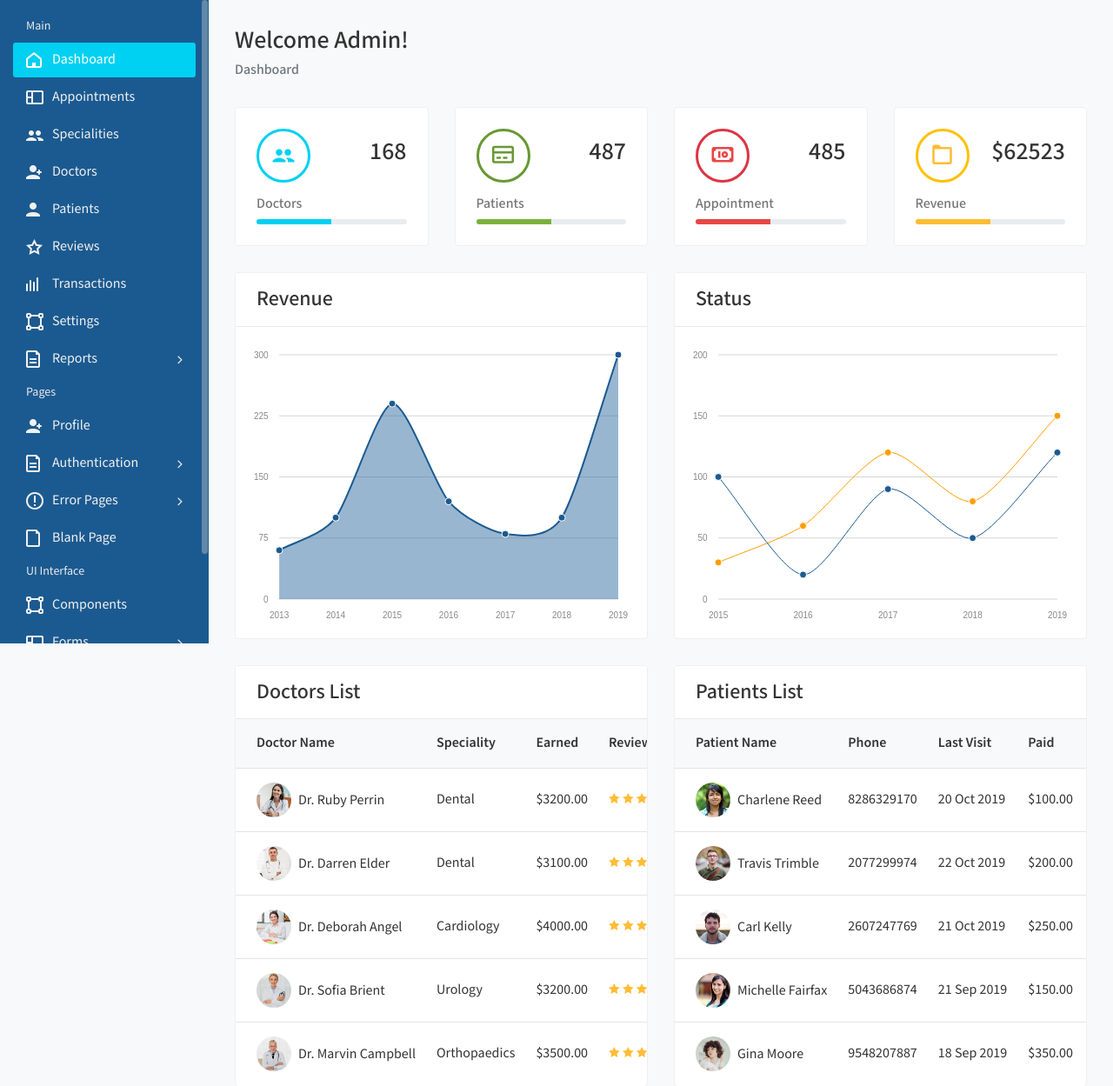
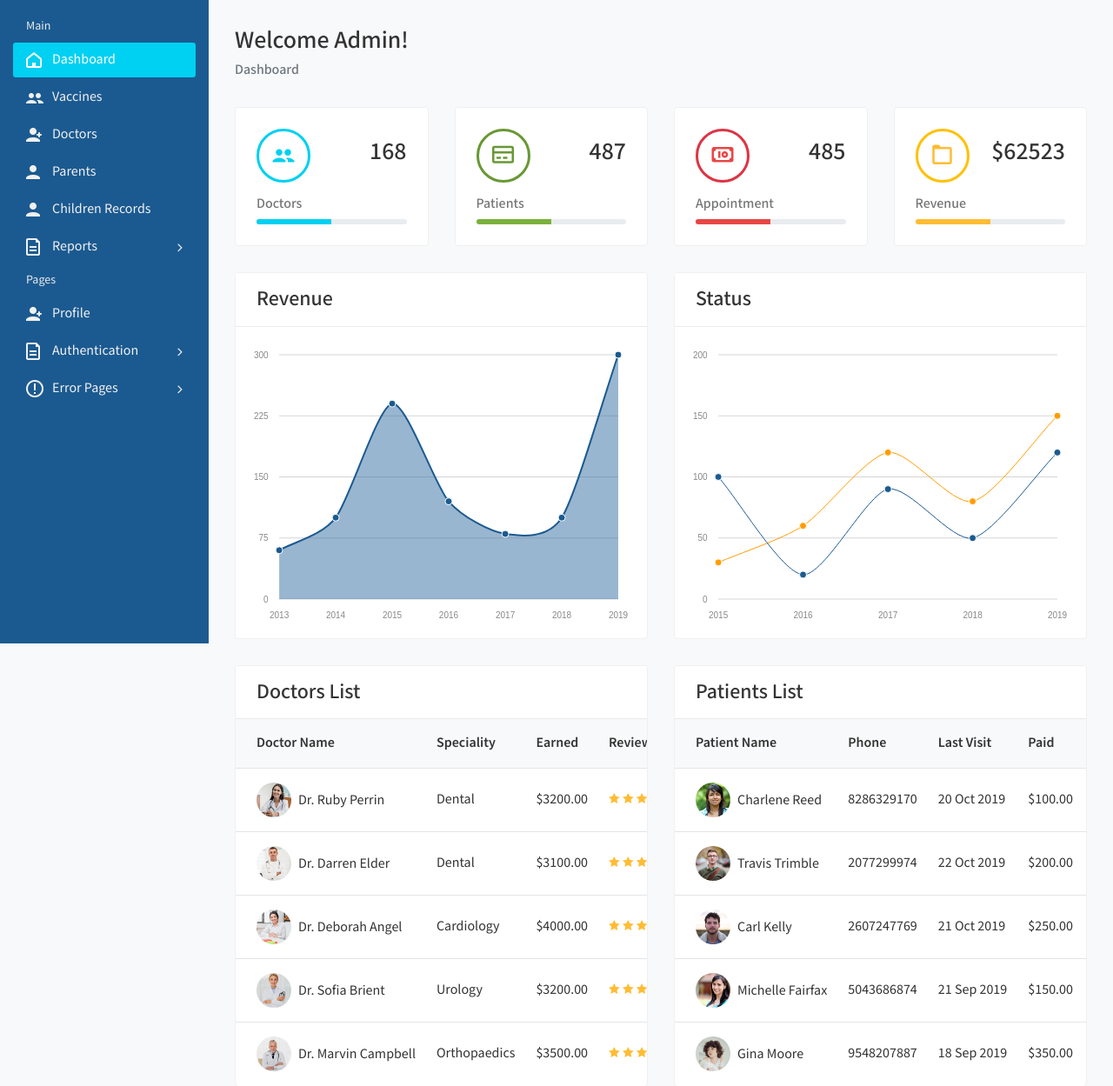
Before and after one commit to itsregalo/child-immunization-tracking-system, a Django app: page /admin/ in a window 1280 px wide. Shown: the part 60-1309 px from the top of the page at 87% size. Run offline with Django 4.2, Linux system fonts and the light colour scheme; parts of the project's set-up code (start-up, migrations or seed data) failed here and were passed over; some libraries are stand-ins or nearby versions.

Commit message:
admin dashboard

```diff
--- a/customadmin/urls.py
+++ b/customadmin/urls.py
@@ -6,5 +6,22 @@ app_name = 'custom-admin'
 
 urlpatterns = [
     path('', IndexView, name='index'),
-    path('doctors/', DoctorList, name='doctors')
+    path('doctors/', DoctorList, name='doctors'),
+    path('doctors/<int:pk>/', DoctorDetail, name='doctor-detail'),
+    path('doctors/<int:pk>/delete/', DoctorDelete, name='doctor-delete'),
+    path('doctors/create/', DoctorCreate, name='doctor-create'),
+    path('parents/', ParentList, name='parents'),
+    path('parents/<int:pk>/', ParentDetail, name='parent-detail'),
+    path('parents/<int:pk>/delete/', ParentDelete, name='parent-delete'),
+    path('parents/create/', ParentCreate, name='parent-create'),
+    path('children/', ChildList, name='children'),
+    path('children/<int:pk>/', ChildDetail, name='child-detail'),
+    path('children/<int:pk>/delete/', ChildDelete, name='child-delete'),
+    path('children/create/', ChildCreate, name='child-create'),
+    path('vaccines/', VaccinesList, name='vaccines'),
+    path('vaccines/<int:pk>/', VaccinesDetail, name='vaccines-detail'),
+    path('vaccines/<int:pk>/delete/', VaccinesDelete, name='vaccines-delete'),
+    path('vaccines/create/', VaccinesCreate, name='vaccines-create'),
+
+
 ]
--- a/customadmin/views.py
+++ b/customadmin/views.py
@@ -14,6 +14,24 @@ def DoctorList(request, *args, **kwargs):
     }
     return render(request, 'admin-dash/doctors.html', context)
 
+def DoctorDetail(request, pk):
+    doctor = Doctor.objects.get(pk=pk)
+
+    context = {
+        'doctor':doctor
+    }
+    return render(request, 'admin-dash/doctor-detail.html', context)
+
+def DoctorDelete(request, pk):
+    doctor = Doctor.objects.get(pk=pk)
+    doctor.delete()
+
+    return render(request, 'admin-dash/index.html')
+
+def DoctorCreate(request, *args, **kwargs):
+    return render(request, 'admin-dash/doctor-create.html')
+
+
 def ParentList(request, *args, **kwargs):
     parents = Parent.objects.all()
 
@@ -21,6 +39,23 @@ def ParentList(request, *args, **kwargs):
         'parents':parents
     }
     return render(request, 'admin-dash/parents.html', context)
+
+def ParentDetail(request, pk):
+    parent = Parent.objects.get(pk=pk)
+
+    context = {
+        'parent':parent
+    }
+    return render(request, 'admin-dash/parent-detail.html', context)
+
+def ParentDelete(request, pk):
+    parent = Parent.objects.get(pk=pk)
+    parent.delete()
+
+    return render(request, 'admin-dash/index.html')
+
+def ParentCreate(request, *args, **kwargs):
+    return render(request, 'admin-dash/parent-create.html')
 
 def ChildList(request, *args, **kwargs):
     children = Child.objects.all()
@@ -30,6 +65,23 @@ def ChildList(request, *args, **kwargs):
     }
     return render(request, 'admin-dash/children.html', context)
 
+def ChildDetail(request, pk):
+    child = Child.objects.get(pk=pk)
+
+    context = {
+        'child':child
+    }
+    return render(request, 'admin-dash/child-detail.html', context)
+
+def ChildDelete(request, pk):
+    child = Child.objects.get(pk=pk)
+    child.delete()
+
+    return render(request, 'admin-dash/index.html')
+
+def ChildCreate(request, *args, **kwargs):
+    return render(request, 'admin-dash/child-create.html')
+
 def VaccinesList(request, *args, **kwargs):
     vaccines = Vaccines.objects.all()
 
@@ -37,3 +89,20 @@ def VaccinesList(request, *args, **kwargs):
         'vaccines':vaccines
     }
     return render(request, 'admin-dash/vaccines.html', context)
+
+def VaccinesDetail(request, pk):
+    vaccine = Vaccines.objects.get(pk=pk)
+
+    context = {
+        'vaccine':vaccine
+    }
+    return render(request, 'admin-dash/vaccines-detail.html', context)
+
+def VaccinesDelete(request, pk):
+    vaccine = Vaccines.objects.get(pk=pk)
+    vaccine.delete()
+
+    return render(request, 'admin-dash/index.html')
+
+def VaccinesCreate(request, *args, **kwargs):
+    return render(request, 'admin-dash/vaccines-create.html')
--- a/frontend/templates/admin-dash/base.html
+++ b/frontend/templates/admin-dash/base.html
@@ -181,25 +181,16 @@
 								<a href="index.html"><i class="fe fe-home"></i> <span>Dashboard</span></a>
 							</li>
 							<li>
-								<a href="appointment-list.html"><i class="fe fe-layout"></i> <span>Appointments</span></a>
-							</li>
-							<li>
-								<a href="specialities.html"><i class="fe fe-users"></i> <span>Specialities</span></a>
+								<a href="{% url 'custom-admin:vaccines' %}"><i class="fe fe-users"></i> <span>Vaccines</span></a>
 							</li>
 							<li>
 								<a href="{% url 'custom-admin:doctors' %}"><i class="fe fe-user-plus"></i> <span>Doctors</span></a>
 							</li>
 							<li>
-								<a href="patient-list.html"><i class="fe fe-user"></i> <span>Patients</span></a>
+								<a href="{% url 'custom-admin:parents' %}"><i class="fe fe-user"></i> <span>Parents</span></a>
 							</li>
 							<li>
-								<a href="reviews.html"><i class="fe fe-star-o"></i> <span>Reviews</span></a>
-							</li>
-							<li>
-								<a href="transactions-list.html"><i class="fe fe-activity"></i> <span>Transactions</span></a>
-							</li>
-							<li>
-								<a href="settings.html"><i class="fe fe-vector"></i> <span>Settings</span></a>
+								<a href="{% url 'custom-admin:children' %}"><i class="fe fe-user"></i> <span>Children Records</span></a>
 							</li>
 							<li class="submenu">
 								<a href="#"><i class="fe fe-document"></i> <span> Reports</span> <span class="menu-arrow"></span></a>
@@ -229,55 +220,8 @@
 									<li><a href="error-500.html">500 Error </a></li>
 								</ul>
 							</li>
-							<li>
-								<a href="blank-page.html"><i class="fe fe-file"></i> <span>Blank Page</span></a>
-							</li>
-							<li class="menu-title">
-								<span>UI Interface</span>
-							</li>
-							<li>
-								<a href="components.html"><i class="fe fe-vector"></i> <span>Components</span></a>
-							</li>
-							<li class="submenu">
-								<a href="#"><i class="fe fe-layout"></i> <span> Forms </span> <span class="menu-arrow"></span></a>
-								<ul style="display: none;">
-									<li><a href="form-basic-inputs.html">Basic Inputs </a></li>
-									<li><a href="form-input-groups.html">Input Groups </a></li>
-									<li><a href="form-horizontal.html">Horizontal Form </a></li>
-									<li><a href="form-vertical.html"> Vertical Form </a></li>
-									<li><a href="form-mask.html"> Form Mask </a></li>
-									<li><a href="form-validation.html"> Form Validation </a></li>
-								</ul>
-							</li>
-							<li class="submenu">
-								<a href="#"><i class="fe fe-table"></i> <span> Tables </span> <span class="menu-arrow"></span></a>
-								<ul style="display: none;">
-									<li><a href="tables-basic.html">Basic Tables </a></li>
-									<li><a href="data-tables.html">Data Table </a></li>
-								</ul>
-							</li>
-							<li class="submenu">
-								<a href="javascript:void(0);"><i class="fe fe-code"></i> <span>Multi Level</span> <span class="menu-arrow"></span></a>
-								<ul style="display: none;">
-									<li class="submenu">
-										<a href="javascript:void(0);"> <span>Level 1</span> <span class="menu-arrow"></span></a>
-										<ul style="display: none;">
-											<li><a href="javascript:void(0);"><span>Level 2</span></a></li>
-											<li class="submenu">
-												<a href="javascript:void(0);"> <span> Level 2</span> <span class="menu-arrow"></span></a>
-												<ul style="display: none;">
-													<li><a href="javascript:void(0);">Level 3</a></li>
-													<li><a href="javascript:void(0);">Level 3</a></li>
-												</ul>
-											</li>
-											<li><a href="javascript:void(0);"> <span>Level 2</span></a></li>
-										</ul>
-									</li>
-									<li>
-										<a href="javascript:void(0);"> <span>Level 1</span></a>
-									</li>
-								</ul>
-							</li>
+
+
 						</ul>
 					</div>
                 </div>
--- a/frontend/templates/admin-dash/doctors.html
+++ b/frontend/templates/admin-dash/doctors.html
@@ -34,6 +34,7 @@
                                     <tr>
                                         <th>Doctor Name</th>
                                         <th>Member Since</th>
+                                        <th>Hospital</th>
                                         <th>Account Status</th>
 
                                     </tr>
@@ -52,6 +53,7 @@
                                             </td>
 
                                             <td>{{ doctor.date_joined | date:'d M Y' }} <br><small>02.59 AM</small></td>
+                                            <td>{{ doctor.hospital }}</td>
                                             <td>
                                                 <div class="status-toggle">
                                                     {% if doctor.is_verified %}
```
Also changed, not shown: frontend/templates/admin-dash/children.html (added, +82 -0 lines), frontend/templates/admin-dash/parents.html (added, +72 -0 lines), frontend/templates/admin-dash/patient.html (deleted), frontend/templates/admin-dash/vaccines.html (added).
